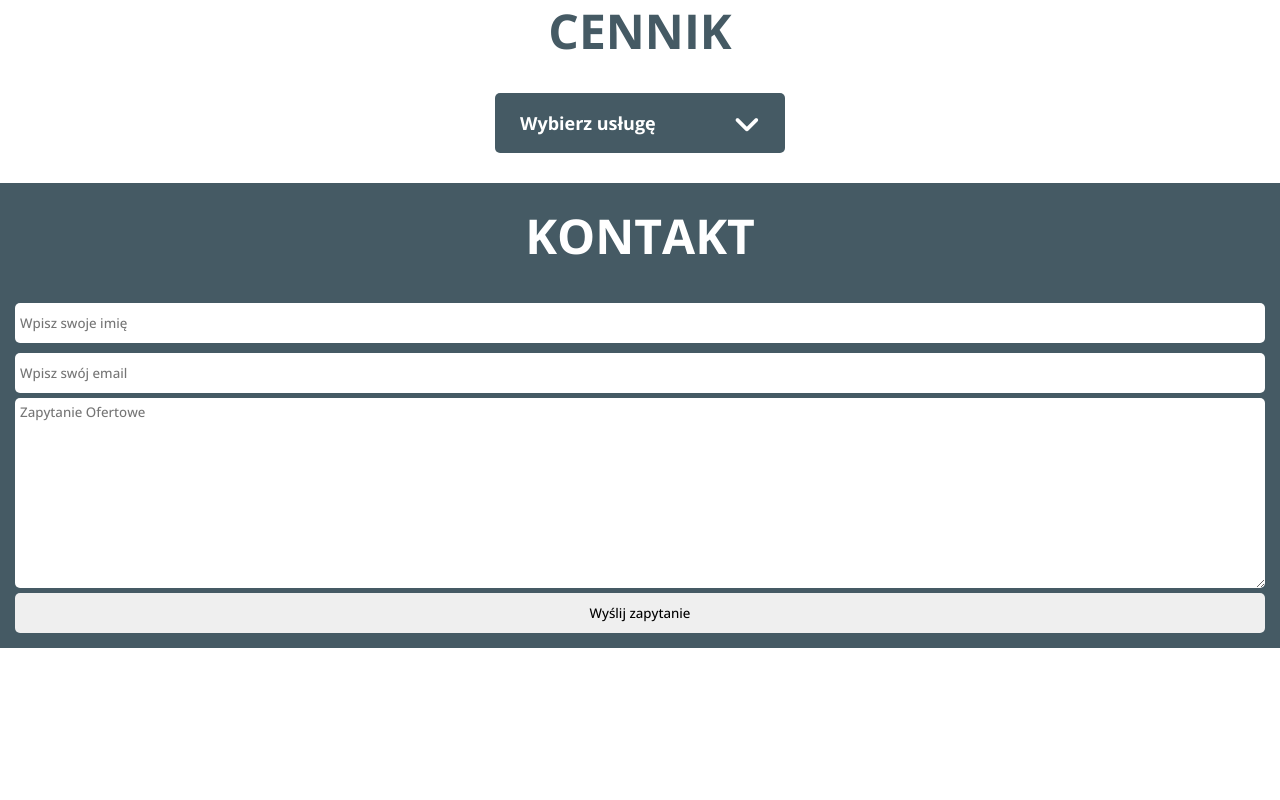
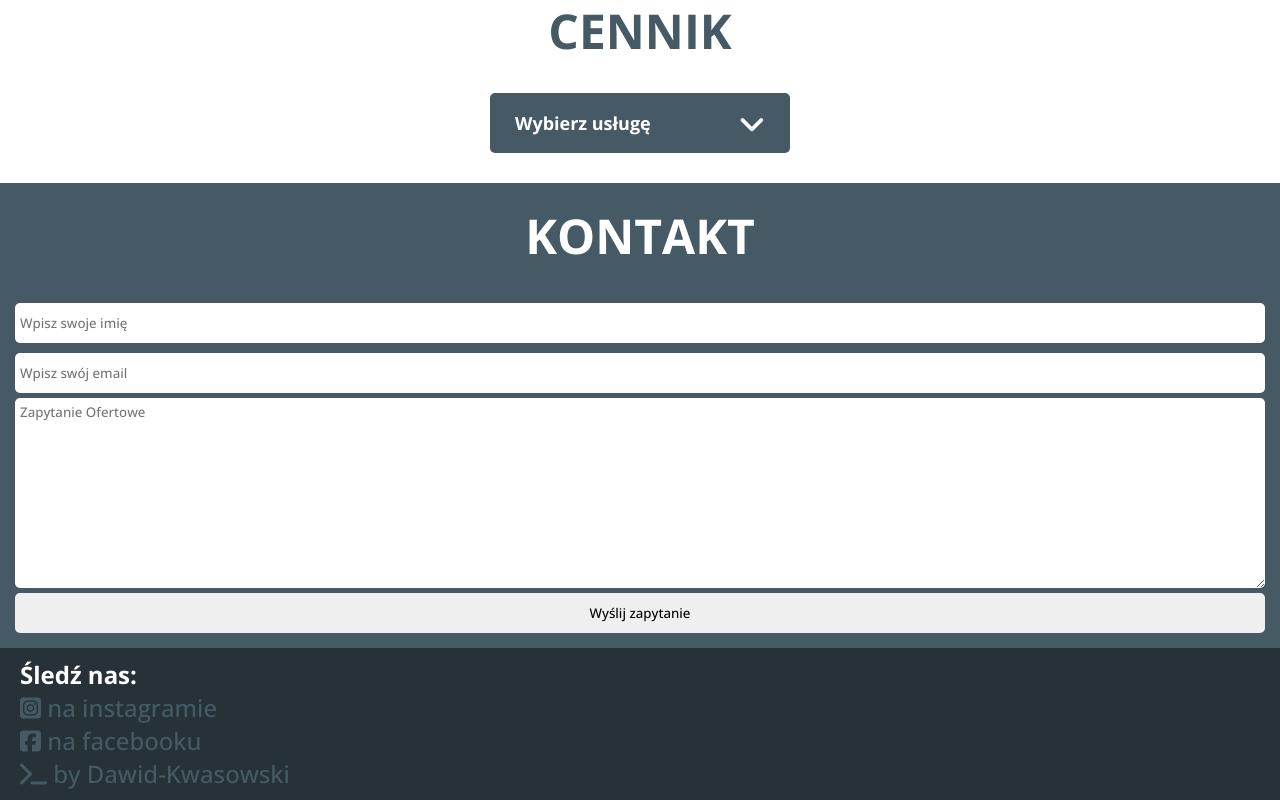
Before and after one commit to Dawid-Kwasowski/shiny-adventure, a Vue app: page / in a window 1280 px wide. Shown: the part 990-1790 px from the top of the page. Before the commit the page ends 1638 px from the top, so only its background shows below. Built offline with nearby package versions, Linux system fonts and the light colour scheme.

Commit message:
create footer section

```diff
--- a/src/App.vue
+++ b/src/App.vue
@@ -48,7 +48,9 @@
       </web-section>
 
     </main>
+
     <FAB/>
+    <footer-section></footer-section>
   </div>
 </template>
 
@@ -63,6 +65,7 @@ import Slider from "./components/Slider.vue"
 import Dropdown from "./components/Dropdown.vue"
 import ServiceList from "./components/ServiceList.vue"
 import Form from "./components/Form.vue"
+import FooterSection from './components/FooterSection.vue'
 export default {
   data() {
     return {
@@ -88,7 +91,8 @@ export default {
     Slider,
     Dropdown,
     ServiceList,
-    Form
+    Form,
+    FooterSection
   },
   methods: {
     sendToService(payload) {
--- a/src/components/Dropdown.vue
+++ b/src/components/Dropdown.vue
@@ -125,8 +125,7 @@ export default {
       justify-content: center;
       position: relative;
       &__wrapper {
-         width: 290px;
-
+         width: 300px;
       }
 
       // dropdown btn below
--- a/src/components/FAB.vue
+++ b/src/components/FAB.vue
@@ -34,7 +34,7 @@ export default {
 
 }
 </script>
-<style lang="scss">
+<style lang="scss" scoped>
    .fab {
       cursor: pointer;
       position: fixed;
--- /dev/null
+++ b/src/components/FooterSection.vue
@@ -0,0 +1,62 @@
+<template>
+  <footer class="footer">
+     <div class="footer__wrapper">
+        <article class="footer__socials">
+           <header class="footer__header">
+            <h4>Śledź nas:</h4>
+           </header>
+           <section class="footer__social-links">
+               <a :href="instagram">
+                  <i class="fab fa-instagram-square"></i>
+                  <span> na instagramie</span>
+               </a>
+               <a :href="facebook">
+                  <i class="fab fa-facebook-square"></i>
+                  <span> na facebooku</span>
+               </a>
+               <a :href="developedBy">
+                  <i class="fas fa-terminal"></i>
+                  <span> by Dawid-Kwasowski</span>
+               </a>
+           </section>
+        </article>
+     </div>
+  </footer>
+</template>
+
+<script>
+export default {
+   data() {
+      return {
+         facebook: 'https://www.facebook.com/PProcleaningservice',
+         insagram: 'https://www.instagram.com/_pro_cleaning_service/',
+         hashtags: ['trójmiasto'],
+         developedBy: 'https://dawid-kwasowski.github.io/portfolio/'
+      }
+   }
+}
+</script>
+
+<style lang="scss">
+   .footer {
+      position: relative;
+      width: 100%;
+      &__wrapper {
+         color: #fff;
+         font-size: 24px;
+         background: #263238;
+         padding: 10px 20px;
+
+      }
+      &__social-links {
+                  font-size: 24px;
+         display: flex;
+         flex-direction: column;
+
+         a {
+            color: #455A64;
+            text-decoration: #e0e0e0;
+         }
+      }
+   }
+</style>
```
